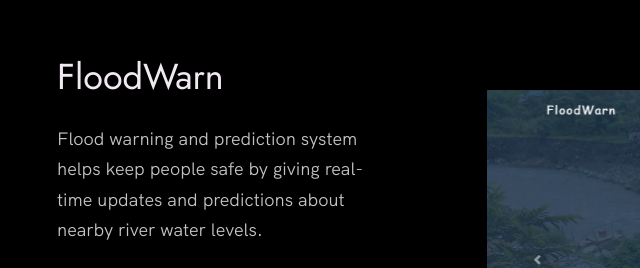
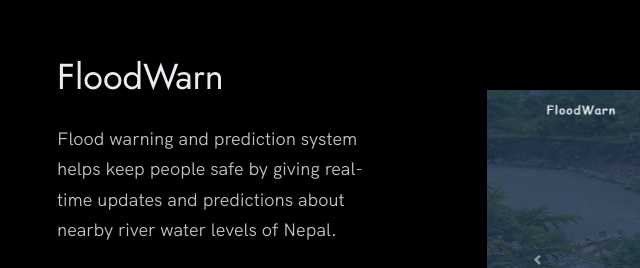
Before and after one commit to ahmedhamza47/portfolio, a plain HTML site: page index.html in a window 1280 px wide. Shown: the part 1680-1948 px from the top of the page, 33-673 px from the left. Drawn offline with nearby package versions, Linux system fonts and the light colour scheme; files whose address does not match are found by name.

```diff
--- a/index.html
+++ b/index.html
@@ -105,7 +105,7 @@
                 <p>
                   Flood warning and prediction system helps keep people safe by
                   giving real-time updates and predictions about nearby river
-                  water levels.
+                  water levels of Nepal.
                 </p>
                 <ul class="work__list">
                   <li>Python</li>
```
